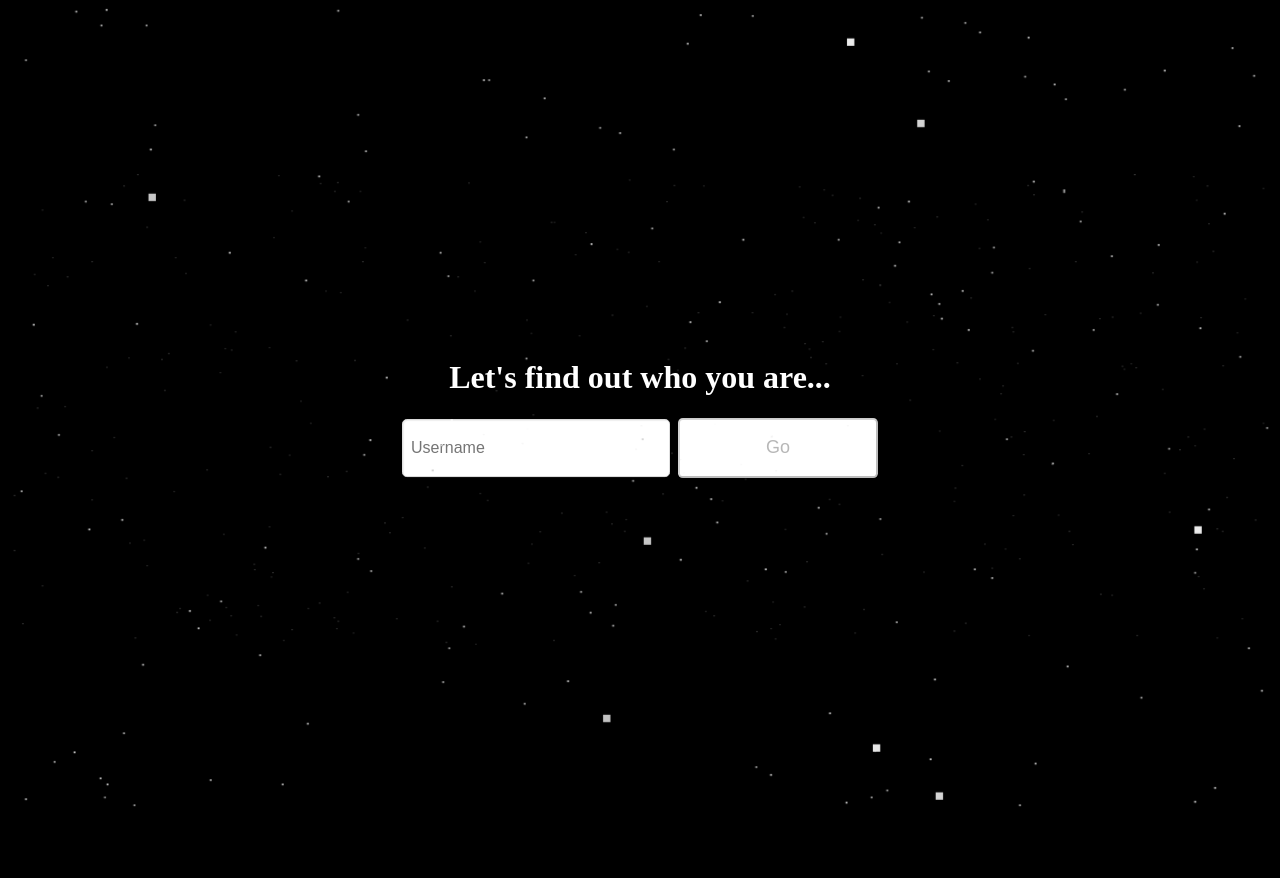
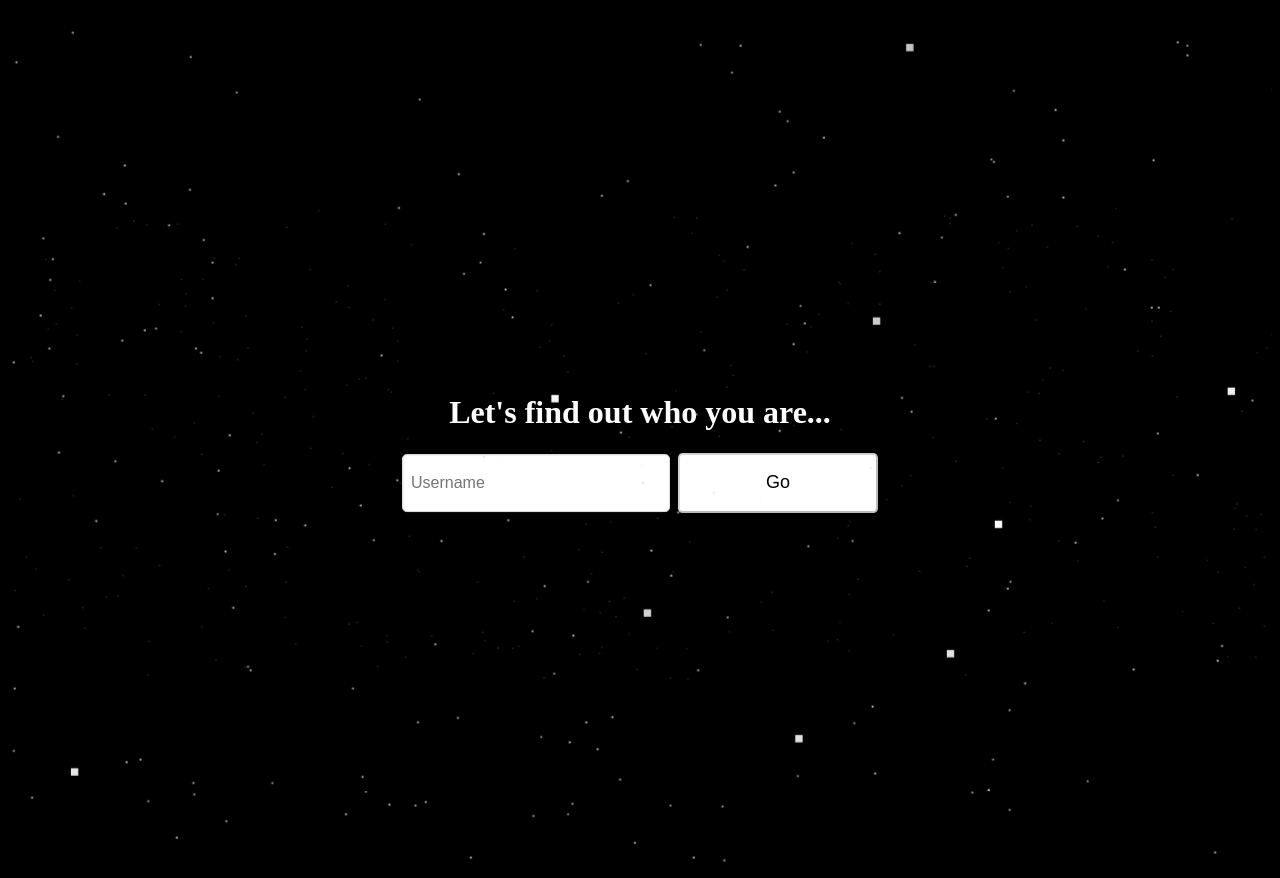
Before and after one commit to leilamamedova/runecube-frontend, a React (Create React App) app: page /username in a window 1280 px wide. Before the commit the page ends 808 px from the top, so only its background shows below. Built offline with nearby package versions, Linux system fonts and the light colour scheme; no server answers.

Commit message:
style fix

```diff
--- a/src/index.scss
+++ b/src/index.scss
@@ -22,6 +22,7 @@ html, body {
 body {
   background: #000;
   perspective: 340px;
+  padding: 35px;
 }
 .stars {
   position: absolute;
--- a/src/pages/LeaderBoardPage/index.scss
+++ b/src/pages/LeaderBoardPage/index.scss
@@ -15,9 +15,11 @@
         background-color: rgba(255,255,255,0.3);
     }
     .tbl-content{
-        overflow-x:auto;
+        overflow-y:auto;
         margin-top: 0px;
         border: 1px solid rgba(255,255,255,0.3);
+        height: 330px;
+        margin-bottom: 65px;
     }
     th{
         padding: 20px 15px;
--- a/src/pages/MainPage/components/roles/index.js
+++ b/src/pages/MainPage/components/roles/index.js
@@ -42,6 +42,8 @@ const Roles = () => {
             setRoleInfo('Choose a role')
         }
 
+        setLoading(true)
+
         socket.emit('choose_player', {username: username, role: roles, sid: socket.id})
 
         socket.on('choose_player', (response) => {
@@ -59,10 +61,6 @@ const Roles = () => {
             console.log(response);
         })
     },[roles])
-
-    useEffect(() => {
-        setLoading(true)
-    }, [roles])
 
     return (
         <div className="roles">
--- a/src/pages/MainPage/index.scss
+++ b/src/pages/MainPage/index.scss
@@ -5,6 +5,7 @@
         width: 200px;
         border-radius: 0.3rem;
         margin-top: 30px;
+        color: black;
         cursor: pointer;
         &:not(:last-child){
             margin-right: 30px;
--- a/src/services/store.js
+++ b/src/services/store.js
@@ -2,7 +2,7 @@ import create from 'zustand';
 import { io } from 'socket.io-client';
 
 const useStore = create(set => ({
-    socket: io.connect('http://7226-62-212-229-2.ngrok.io'),
+    socket: io.connect('https://shielded-everglades-33939.herokuapp.com'),
     roles: ' ',
     setRoles: (role) => set((state) => ({ roles: role })),
     username: '',
```
